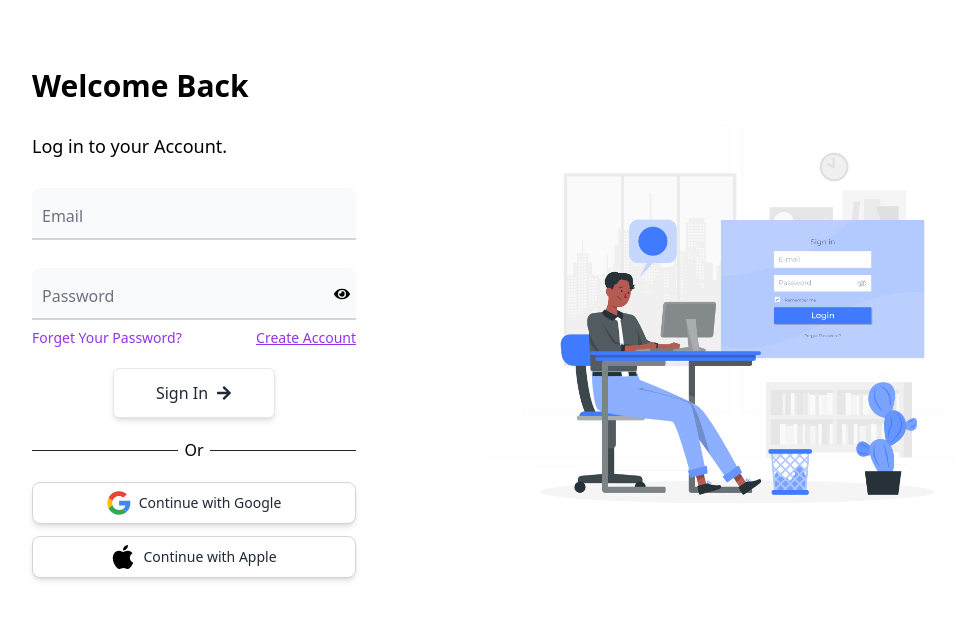
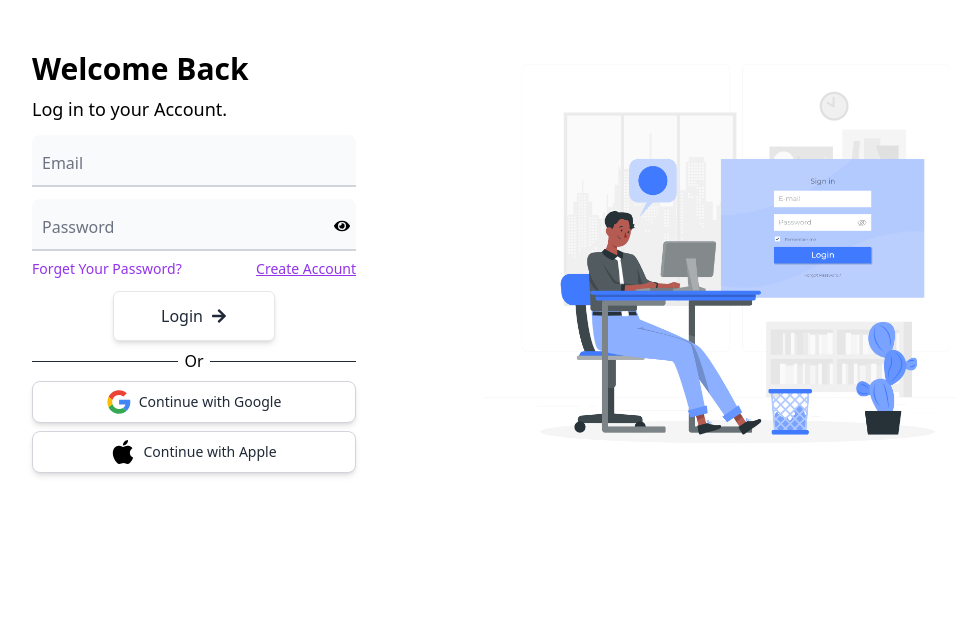
Before and after one commit to DevDynasty0/Vibin--social-media-platform, a React (Vite) app: page /login in a window 1280 px wide. Shown: the top 620 px of the page, without its empty margins (128-1084 px from the left). Built offline with nearby package versions, Linux system fonts and the light colour scheme.

Commit message:
Correction on spacing between input filed,button in login.jsx

```diff
--- a/src/pages/login/Login.jsx
+++ b/src/pages/login/Login.jsx
@@ -4,7 +4,6 @@ import { FaEye, FaEyeSlash } from "react-icons/fa";
 import { useState } from "react";
 import { FaArrowRight } from "react-icons/fa";
 import { Link } from "react-router-dom";
-
 
 const Login = () => {
     const { register, handleSubmit, formState: { errors } } = useForm();
@@ -20,13 +19,13 @@ const Login = () => {
 
 
     return (
-        <div className="flex justify-between items-center w-[95%] md:w-[85%] lg:w-[75%] mx-auto my-7">
+        <div className="flex justify-between items-center w-[95%] md:w-[85%] lg:w-[75%] mx-auto my-2">
             <div className="py-10 text-center w-[90%] md:w-[50%] lg:w-[45%] md:text-start mx-auto md:mx-0 ">
                 <h2 className="font-semibold text-3xl ">Welcome Back</h2>
-                <p className="my-7 text-lg">Log in to your Account.
+                <p className="my-2 text-lg">Log in to your Account.
                 </p>
                 <form onSubmit={handleSubmit(onSubmit)}>
-                    <div className="relative my-7 w-[90%] md:w-[75%] mx-auto md:mx-0">
+                    <div className="relative my-3 w-[90%] md:w-[75%] mx-auto md:mx-0">
                         <input required id="email" className="block rounded-t-lg px-2.5 pb-2.5 pt-5 w-full  text-sm text-gray-900 bg-gray-50 border-0 border-b-2 border-gray-300 appearance-none focus:outline-none focus:ring-0 focus:border-[#0E4749] peer"
                             type="email"
                             {...register('email', { required: true })}
@@ -47,12 +46,12 @@ const Login = () => {
                         <label htmlFor="password" className="absolute text-base text-gray-500  duration-300 transform -translate-y-4 scale-75 top-4 z-10 origin-[0] start-2.5
                          peer-focus:text-[#0E4749] peer-placeholder-shown:scale-100 peer-placeholder-shown:translate-y-0 peer-focus:scale-75 peer-focus:-translate-y-4 rtl:peer-focus:translate-x-1/4 rtl:peer-focus:left-auto">Password</label>
                     </div>
-                    <div className="flex  justify-between mt-2 w-[90%] md:w-[75%] mx-auto md:mx-0 text-xs lg:text-sm ">
+                    <div className="flex justify-between mt-2 w-[90%] md:w-[75%] mx-auto md:mx-0 text-xs lg:text-sm ">
                     <Link to='' className="text-purple-600">Forget Your Password?</Link>
                     <Link to='/sign-up' className="underline text-purple-600">Create Account</Link>
                 </div>
 
-                    <div className="mt-5 w-[90%] md:w-[75%] text-center mx-auto md:mx-0">
+                    <div className="mt-3 w-[90%] md:w-[75%] text-center mx-auto md:mx-0">
                         <button
                             disabled={signInLoader}
                             className={`w-1/2 md:w-2/3 lg:w-1/2 px-6 py-3 text-center  border-[1px] text-gray-800 bg-white shadow-md  rounded-md ${signInLoader ? 'cursor-not-allowed':'hover:text-gray-600 hover:bg-gray-200  ' }`}
@@ -67,7 +66,7 @@ const Login = () => {
 
                                 :
                                 <div className="flex justify-center items-center gap-2">
-                                    <p>Sign In</p>
+                                    <p>Login</p>
                                     <FaArrowRight></FaArrowRight>
                                 </div>
                             }
@@ -75,7 +74,7 @@ const Login = () => {
                     </div>
 
                 </form>
-                <div className="mx-auto md:mx-0 w-[90%] md:w-[75%] text-center my-5 flex items-center justify-between">
+                <div className="mx-auto md:mx-0 w-[90%] md:w-[75%] text-center my-2 flex items-center justify-between">
                     <hr className="w-[45%] border-gray-800" />
                     <span>Or</span>
                     <hr className="w-[45%] border-gray-800" />
@@ -83,7 +82,7 @@ const Login = () => {
 
                 {/* Google,apple sign in button */}
 
-                <div className="mx-auto md:mx-0 w-[90%] md:w-[75%] space-y-3">
+                <div className="mx-auto md:mx-0 w-[90%] md:w-[75%] space-y-2">
                     <button
                         className="flex justify-center items-center w-full bg-white border border-gray-300 rounded-lg shadow-md px-5 py-2 text-sm font-medium text-gray-800 hover:bg-gray-200  focus:outline-none focus:ring-2 focus:ring-offset-2 focus:ring-[#0E4749]">
                         <svg className="h-6 w-6 mr-2" xmlns="http://www.w3.org/2000/svg" xmlnsXlink="http://www.w3.org/1999/xlink"
--- a/src/shared component/SearchButton.jsx
+++ b/src/shared component/SearchButton.jsx
@@ -5,7 +5,7 @@ const SearchButton = (props) => {
   return (
     <>
       {" "}
-      <div className="  w-full  flex gap-2 items-center ps-3 pointer-events-none">
+      <div className="w-full  flex gap-2 items-center ps-3 pointer-events-none">
         {" "}
         <input
           className="px-2 py-1 rounded-r-full rounded-l-full hover:cursor-text shadow drop-shadow text-black focus:cursor-text w-full border-2"
```
